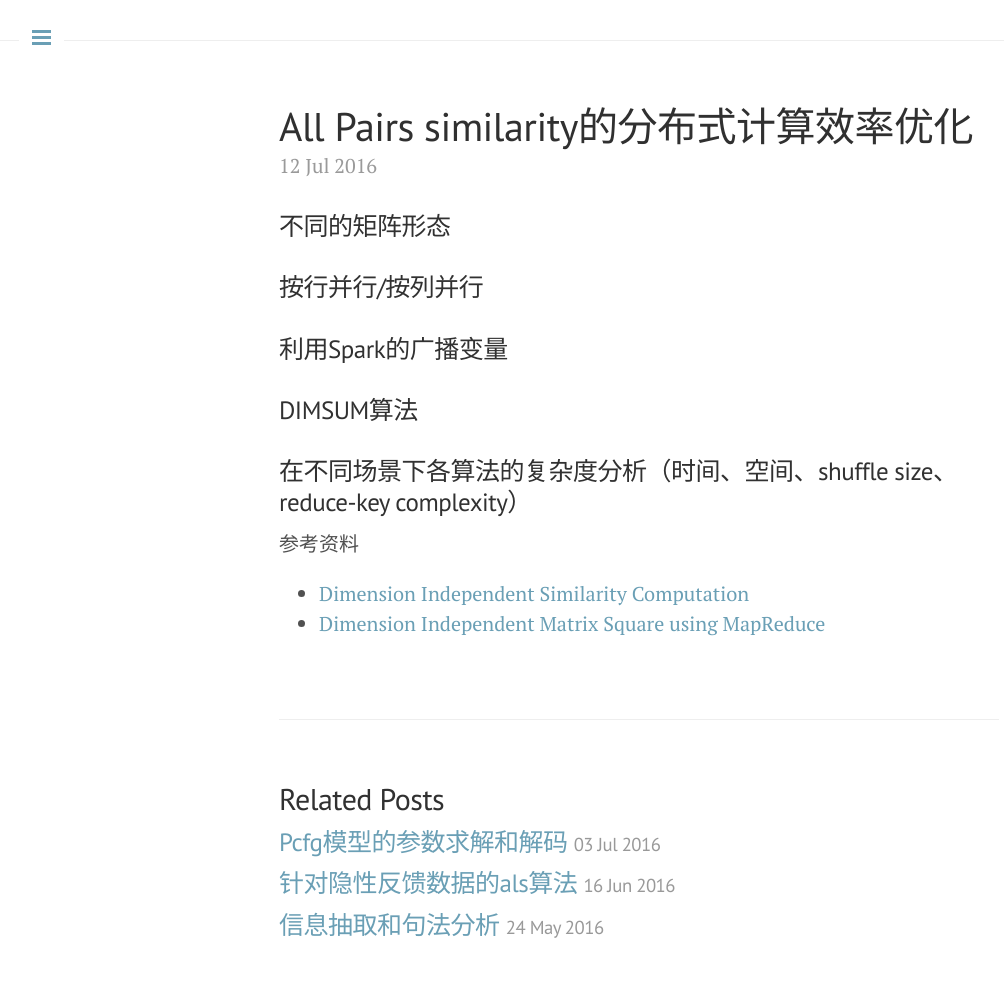
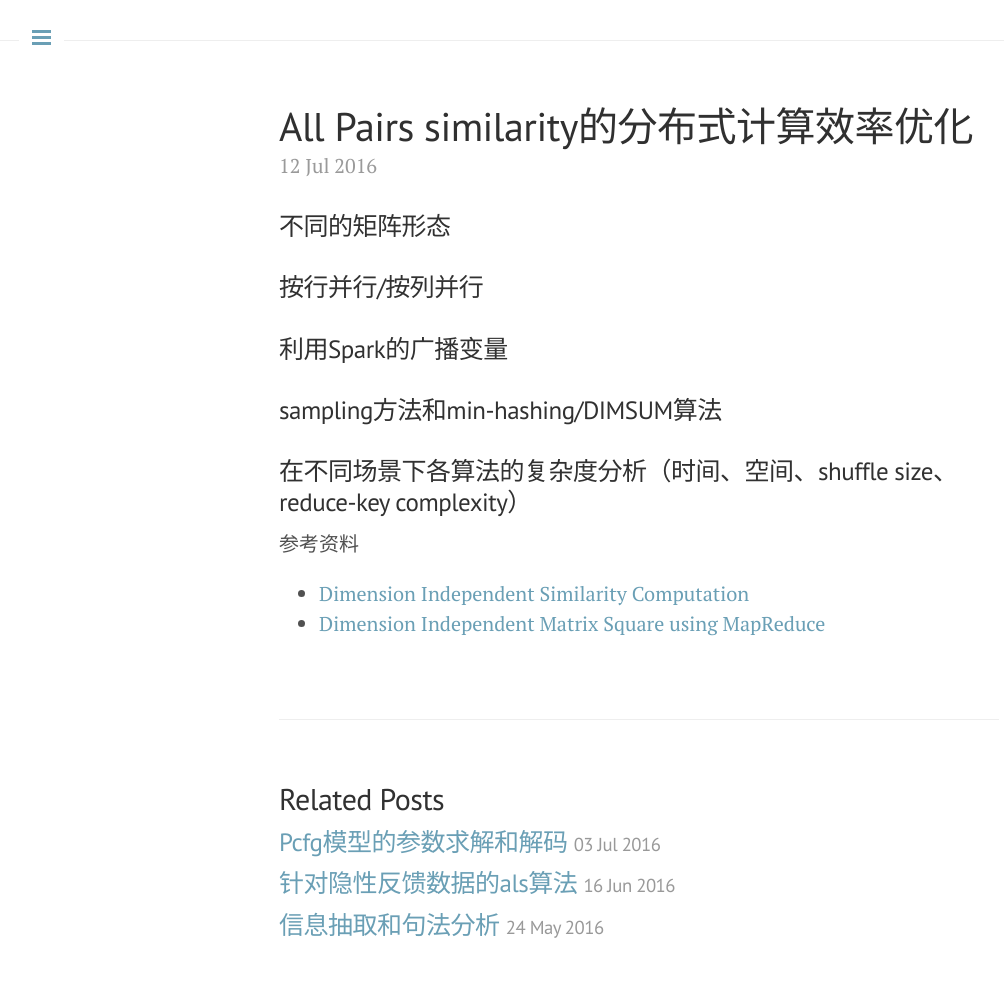
Before and after one commit to nomadcube/nomadcube.github.io, a Jekyll site: the page built from _posts/2016-07-12-All-pairs similarity的分布式计算效率优化.md, in a window 1280 px wide. Shown: the whole page, without its empty margins (1-1005 px from the left). Built offline with Jekyll 4.4.1, drawn with Linux system fonts in a browser that asks for light colours; comment, search, counter and statistics services are not loaded.

Commit message:
新文章

```diff
--- a/_posts/2016-07-12-All-pairs similarity的分布式计算效率优化.md
+++ b/_posts/2016-07-12-All-pairs similarity的分布式计算效率优化.md
@@ -9,7 +9,7 @@ tags: 推荐引擎
 
 ### 利用Spark的广播变量
 
-### DIMSUM算法
+### sampling方法和min-hashing/DIMSUM算法
 
 ### 在不同场景下各算法的复杂度分析（时间、空间、shuffle size、reduce-key complexity）
 
```
